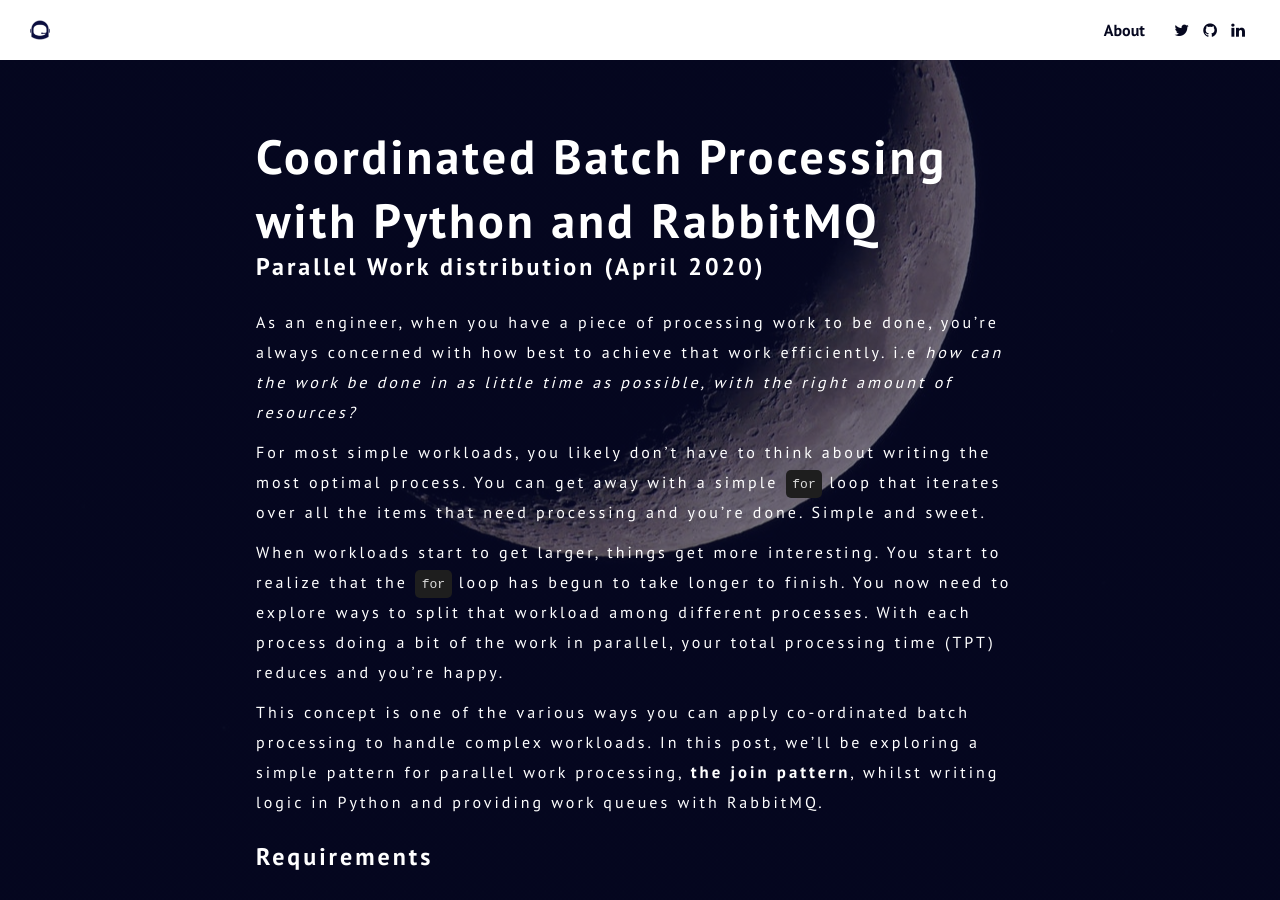
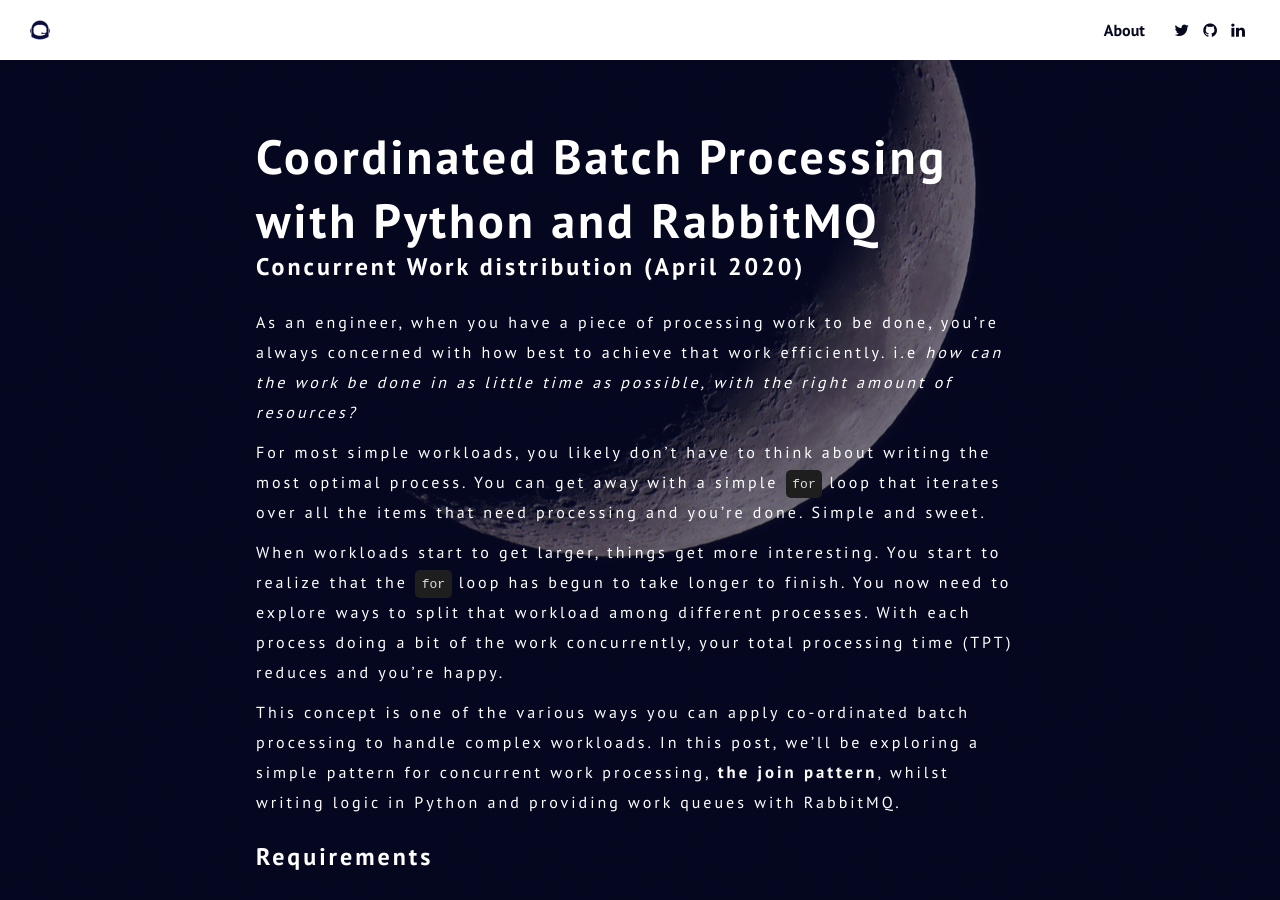
Before and after one commit to OpeOnikute/opeonikute.github.io, a Jekyll site: the page built from posts/Coordinated-Batch-Processing-with-Python-and-RabbitMQ.md, in a window 1280 px wide and 900 px high. Built offline with Jekyll 4.4.1, drawn with Linux system fonts in a browser that asks for light colours.

Commit message:
fix: minor

```diff
--- a/posts/Coordinated-Batch-Processing-with-Python-and-RabbitMQ.md
+++ b/posts/Coordinated-Batch-Processing-with-Python-and-RabbitMQ.md
@@ -1,7 +1,7 @@
 ---
 layout: post
 title: Coordinated Batch Processing with Python and RabbitMQ
-sub_title: Parallel Work distribution
+sub_title: Concurrent Work distribution
 date: April 2020
 featured_image: https://opeonikute.dev/media/rmq_triple_diagram.png
 synopsis: As an engineer, when you have a piece of processing work to be done, you're always concerned with how best to achieve that work efficiently.
@@ -12,9 +12,9 @@
 
 For most simple workloads, you likely don't have to think about writing the most optimal process. You can get away with a simple `for` loop that iterates over all the items that need processing and you're done. Simple and sweet.
 
-When workloads start to get larger, things get more interesting. You start to realize that the `for` loop has begun to take longer to finish. You now need to explore ways to split that workload among different processes. With each process doing a bit of the work in parallel, your total processing time (TPT) reduces and you're happy.
+When workloads start to get larger, things get more interesting. You start to realize that the `for` loop has begun to take longer to finish. You now need to explore ways to split that workload among different processes. With each process doing a bit of the work concurrently, your total processing time (TPT) reduces and you're happy.
 
-This concept is one of the various ways you can apply co-ordinated batch processing to handle complex workloads. In this post, we'll be exploring a simple pattern for parallel work processing, **the join pattern**, whilst writing logic in Python and providing work queues with RabbitMQ.
+This concept is one of the various ways you can apply co-ordinated batch processing to handle complex workloads. In this post, we'll be exploring a simple pattern for concurrent work processing, **the join pattern**, whilst writing logic in Python and providing work queues with RabbitMQ.
 
 ## Requirements
 
```
